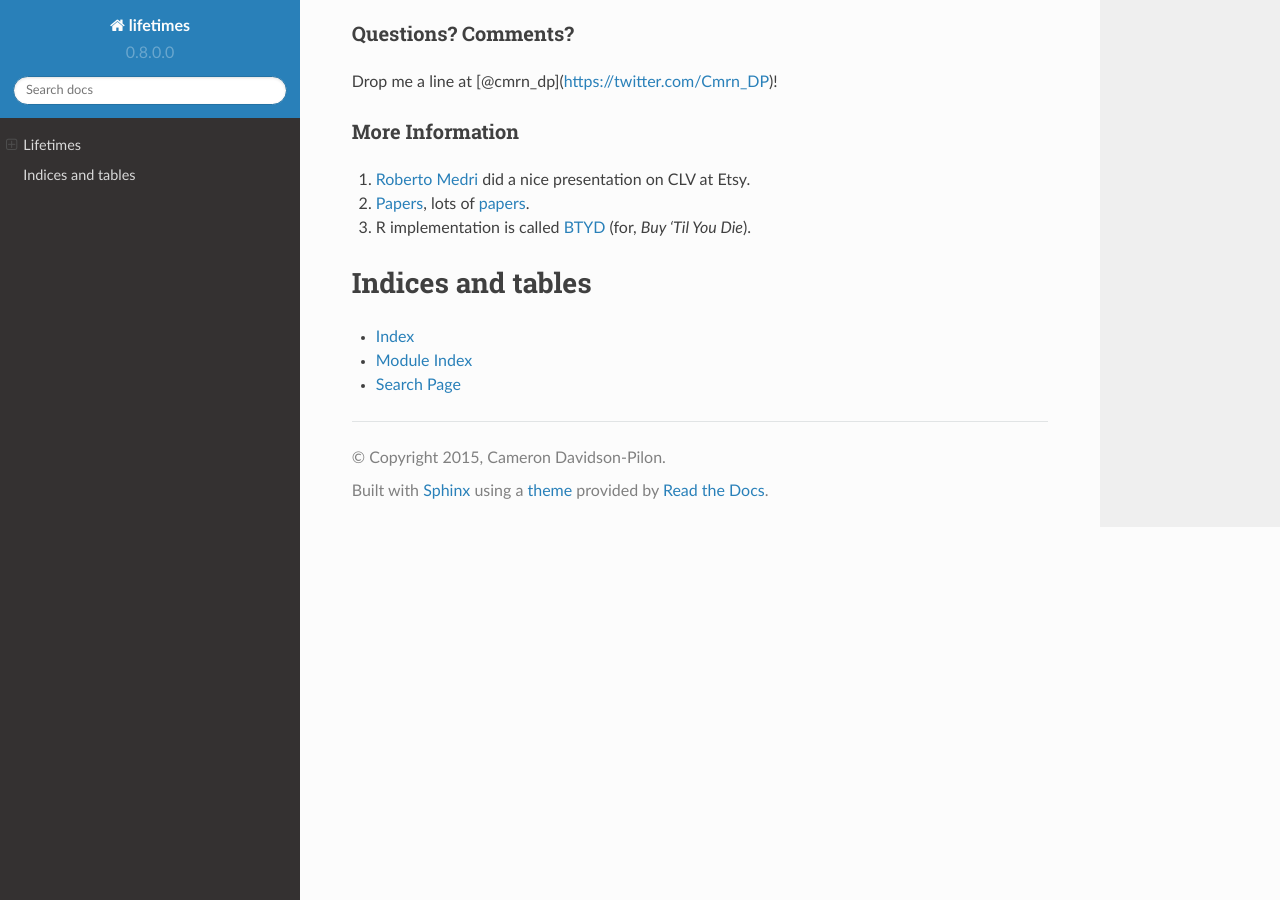
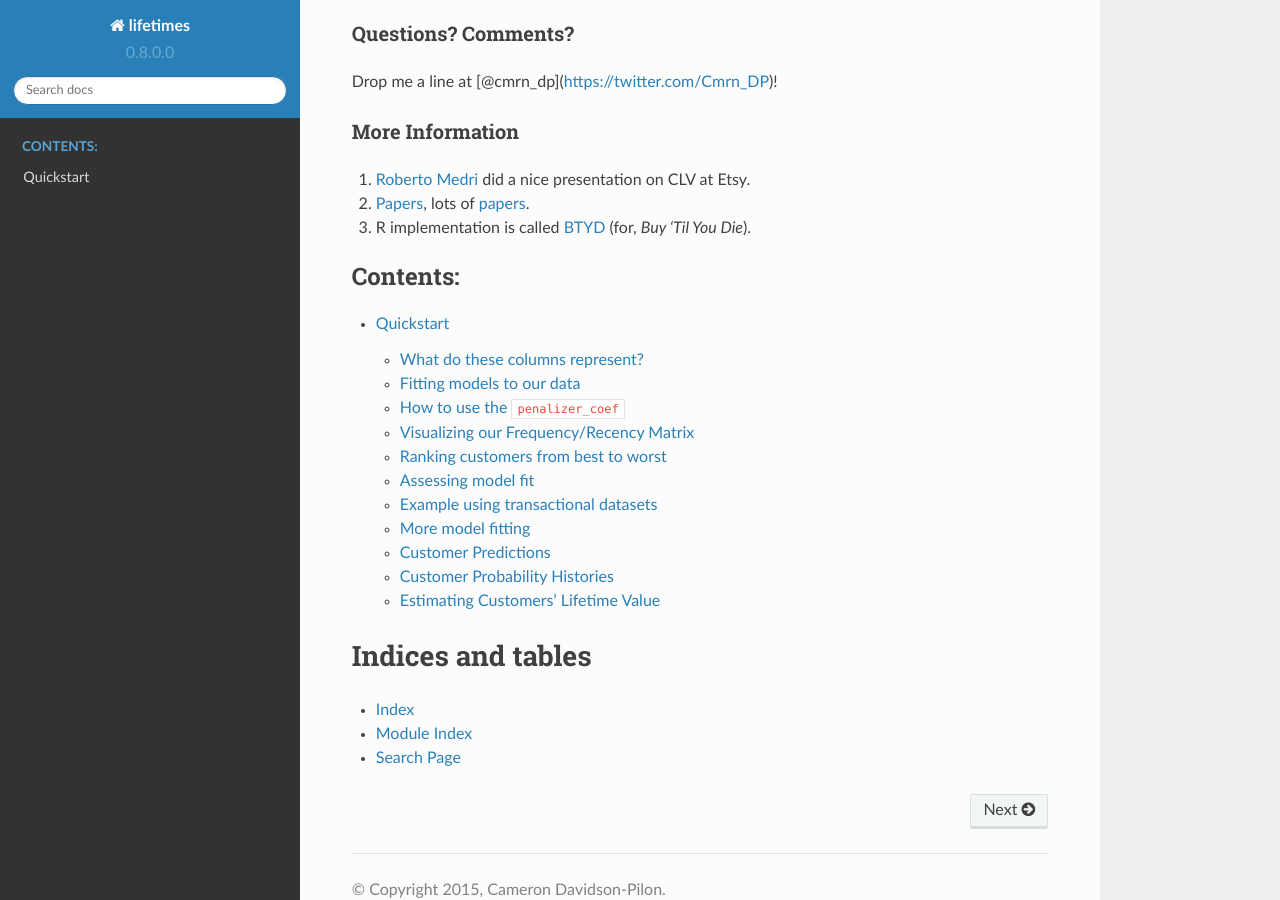
Before and after one commit to CamDavidsonPilon/lifetimes, a Sphinx documentation site: the page built from docs/index.rst, in a window 1280 px wide and 900 px high, scrolled down 1503 px. Built offline with Sphinx 7.4.7 and the Read the Docs theme 2.0.0, drawn with Linux system fonts in a browser that asks for light colours; some of the changed lines change nothing that is shown.

Commit message:
Quickstart is added

```diff
--- /dev/null
+++ b/docs/Quickstart.md
@@ -0,0 +1,295 @@
+## Quickstart
+
+For the following examples, we'll use a dataset from an ecommerce provider to analyze their customers' repeat purchases. The examples below are using the `cdnow_customers.csv` located in the `datasets/` directory.
+
+    from lifetimes.datasets import load_cdnow_summary
+    data = load_cdnow_summary(index_col=[0])
+
+    print(data.head())
+    """
+         frequency   recency      T
+    ID
+    1    2           30.43       38.86
+    2    1            1.71       38.86
+    3    0            0.00       38.86
+    4    0            0.00       38.86
+    5    0            0.00       38.86
+    """
+
+#### What do these columns represent?
+
+- `frequency` represents the number of *repeat* purchases the customer has made. This means that it's one less than the total number of purchases.
+- `T` represents the age of the customer in whatever time units chosen (weekly above). This is equal to the duration between a customer's first purchase and the end of the period under study.
+- `recency` represents the age of the customer when they made their most recent purchases. This is equal to the duration between a customer's first purchase and their latest purchase. (Thus if they have made only 1 purchase, the recency is 0.)
+
+If your data is not in the format (very common), there are [utility functions](#example-using-transactional-datasets) in lifetimes to transform your data to look like this.
+
+#### Fitting models to our data
+
+We'll use the **BG/NBD model** first. Interested in the model? See this [nice paper here](http://mktg.uni-svishtov.bg/ivm/resources/Counting_Your_Customers.pdf).
+
+    from lifetimes import BetaGeoFitter
+
+    # similar API to scikit-learn and lifelines.
+    bgf = BetaGeoFitter(penalizer_coef=0.0)
+    bgf.fit(data['frequency'], data['recency'], data['T'])
+    print(bgf)
+    """
+    <lifetimes.BetaGeoFitter: fitted with 2357 subjects, a: 0.79, alpha: 4.41, b: 2.43, r: 0.24>
+    """
+
+After fitting, we have lots of nice methods and properties attached to the fitter object.
+
+#### How to use the `penalizer_coef`
+
+For small samples sizes, the parameters can get implausibly large, so by adding a positive `penalizer_coef` to the call to `fit`, we can control how large these parameters can be. In typical applications, penalizers on the order of 0.001 to 0.1 are effective. See this [blog article](https://dataorigami.net/blogs/napkin-folding/a-real-life-mistake-i-made-about-penalizer-terms) for more on the history of penalizers in lifetimes.
+
+#### Visualizing our Frequency/Recency Matrix
+
+Consider: a customer bought from you every day for three weeks straight, and we haven't heard from them in months. What are the chances they are still "alive"? Pretty small. On the other hand, a customer who historically buys from you once a quarter, and bought last quarter, is likely still alive. We can visualize this relationship using the **Frequency/Recency matrix**, which computes the expected number of transactions a artifical customer is to make in the next time period, given his or her recency (age at last purchase) and frequency (the number of repeat transactions he or she has made).
+
+    from lifetimes.plotting import plot_frequency_recency_matrix
+
+    plot_frequency_recency_matrix(bgf)
+
+![fr_matrix](http://imgur.com/Rw8PGcq.png)
+
+
+We can see that if a customer has bought 25 times from you, and their lastest purchase was when they were 35 weeks old (given the individual is 35 weeks old), then they are your best customer (bottom-right). Your coldest customers are those that are in the top-right corner: they bought a lot quickly, and we haven't seen them in weeks.
+
+There's also that beautiful "tail" around (5,25). That represents the customer who buys infrequently, but we've seen him or her recently, so they *might* buy again - we're not sure if they are dead or just between purchases.
+
+Another interesting matrix to look at is the probability of still being *alive*:
+
+    from lifetimes.plotting import plot_probability_alive_matrix
+
+    plot_probability_alive_matrix(bgf)
+
+![prob](http://imgur.com/di6MTic.png)
+
+#### Ranking customers from best to worst
+
+Let's return to our customers and rank them from "highest expected purchases in the next period" to lowest. Models expose a method that will predict a customer's expected purchases in the next period using their history.
+
+    t = 1
+    data['predicted_purchases'] = bgf.conditional_expected_number_of_purchases_up_to_time(t, data['frequency'], data['recency'], data['T'])
+    data.sort_values(by='predicted_purchases').tail(5)
+    """
+           frequency  recency      T        predicted_purchases
+    ID
+    509   18          35.14        35.86    0.424877
+    841   19          34.00        34.14    0.474738
+    1981  17          28.43        28.86    0.486526
+    157   29          37.71        38.00    0.662396
+    1516  26          30.86        31.00    0.710623
+    """
+
+Great, we can see that the customer who has made 26 purchases, and bought very recently from us, is probably going to buy again in the next period.
+
+#### Assessing model fit
+
+Ok, we can predict and we can visualize our customers' behaviour, but is our model correct? There are a few ways to assess the model's correctness. The first is to compare your data versus artifical data simulated with your fitted model's parameters.
+
+    from lifetimes.plotting import plot_period_transactions
+    plot_period_transactions(bgf)
+
+![model_fit_1](http://imgur.com/qlE4LDU.png)
+
+We can see that our actual data and our simulated data line up well. This proves that our model doesn't suck.
+
+#### Example using transactional datasets
+
+Most often, the dataset you have at hand will be at the transaction level. Lifetimes has some utility functions to transform that transactional data (one row per purchase) into summary data (a frequency, recency and age dataset).
+
+    from lifetimes.datasets import load_transaction_data
+    from lifetimes.utils import summary_data_from_transaction_data
+
+    transaction_data = load_transaction_data()
+    print(transaction_data.head())
+    """
+                      date  id
+    0  2014-03-08 00:00:00   0
+    1  2014-05-21 00:00:00   1
+    2  2014-03-14 00:00:00   2
+    3  2014-04-09 00:00:00   2
+    4  2014-05-21 00:00:00   2
+    """
+
+    summary = summary_data_from_transaction_data(transaction_data, 'id', 'date', observation_period_end='2014-12-31')
+
+    print(summary.head())
+    """
+    frequency  recency      T
+    id
+    0         0.0      0.0  298.0
+    1         0.0      0.0  224.0
+    2         6.0    142.0  292.0
+    3         0.0      0.0  147.0
+    4         2.0      9.0  183.0
+    """
+
+    bgf.fit(summary['frequency'], summary['recency'], summary['T'])
+    # <lifetimes.BetaGeoFitter: fitted with 5000 subjects, a: 1.85, alpha: 1.86, b: 3.18, r: 0.16>
+
+#### More model fitting
+
+With transactional data, we can partition the dataset into a calibration period dataset and a holdout dataset. This is important as we want to test how our model performs on data not yet seen (think cross-validation in standard machine learning literature). Lifetimes has a function to partition our dataset like this:
+
+    from lifetimes.utils import calibration_and_holdout_data
+
+    summary_cal_holdout = calibration_and_holdout_data(transaction_data, 'id', 'date',
+                                            calibration_period_end='2014-09-01',
+                                            observation_period_end='2014-12-31' )
+    print(summary_cal_holdout.head())
+    """
+        frequency_cal  recency_cal  T_cal  frequency_holdout  duration_holdout
+    id
+    0             0.0          0.0  177.0                0.0               121
+    1             0.0          0.0  103.0                0.0               121
+    2             6.0        142.0  171.0                0.0               121
+    3             0.0          0.0   26.0                0.0               121
+    4             2.0          9.0   62.0                0.0               121
+    """
+
+With this dataset, we can perform fitting on the `_cal` columns, and test on the `_holdout` columns:
+
+    from lifetimes.plotting import plot_calibration_purchases_vs_holdout_purchases
+
+    bgf.fit(summary_cal_holdout['frequency_cal'], summary_cal_holdout['recency_cal'], summary_cal_holdout['T_cal'])
+    plot_calibration_purchases_vs_holdout_purchases(bgf, summary_cal_holdout)
+
+![holdout](http://imgur.com/LdSEYUwl.png)
+
+#### Customer Predictions
+
+Based on customer history, we can predict what an individuals future purchases might look like:
+
+    t = 10 #predict purchases in 10 periods
+    individual = summary.iloc[20]
+    # The below function is an alias to `bfg.conditional_expected_number_of_purchases_up_to_time`
+    bgf.predict(t, individual['frequency'], individual['recency'], individual['T'])
+    # 0.0576511
+
+
+### Customer Probability Histories
+
+Given a customer transaction history, we can calculate their historical probability of being alive, according to
+our trained model. For example:
+
+    from lifetimes.plotting import plot_history_alive
+
+    id = 35
+    days_since_birth = 200
+    sp_trans = transaction_data.loc[transaction_data['id'] == id]
+    plot_history_alive(bgf, days_since_birth, sp_trans, 'date')
+
+![history](http://i.imgur.com/y45tum4.png)
+
+### Estimating Customers' Lifetime Value
+
+For this whole time we didn't take into account the economic value of each transaction and we focused mainly on
+transactions' occurrences. To estimate this we can use the Gamma-Gamma submodel. But first we need to create summary data
+from transactional data also containing economic values for each transaction (i.e. profits or revenues).
+
+    from lifetimes.datasets import load_cdnow_summary_data_with_monetary_value
+
+    summary_with_money_value = load_cdnow_summary_data_with_monetary_value()
+    summary_with_money_value.head()
+    returning_customers_summary = summary_with_money_value[summary_with_money_value['frequency']>0]
+
+    print(returning_customers_summary.head())
+    """
+                 frequency  recency      T  monetary_value
+    customer_id
+    1                    2    30.43  38.86           22.35
+    2                    1     1.71  38.86           11.77
+    6                    7    29.43  38.86           73.74
+    7                    1     5.00  38.86           11.77
+    9                    2    35.71  38.86           25.55
+    """
+
+#### The Gamma-Gamma model and the independence assumption
+The model we are going to use to estimate the CLV for our userbase is called the Gamma-Gamma submodel,
+which relies upon an important assumption. The Gamma-Gamma submodel, in fact, assumes that there is no
+relationship between the monetary value and the purchase frequency. In practice we need to check whether
+the Pearson correlation between the two vectors is close to 0 in order to use this model.
+
+    returning_customers_summary[['monetary_value', 'frequency']].corr()
+    """
+                    monetary_value  frequency
+    monetary_value        1.000000   0.113884
+    frequency             0.113884   1.000000
+    """
+
+At this point we can train our Gamma-Gamma submodel and predict the conditional, expected average lifetime value of our customers.
+
+    from lifetimes import GammaGammaFitter
+
+    ggf = GammaGammaFitter(penalizer_coef = 0)
+    ggf.fit(returning_customers_summary['frequency'],
+            returning_customers_summary['monetary_value'])
+    print(ggf)
+    """
+    <lifetimes.GammaGammaFitter: fitted with 946 subjects, p: 6.25, q: 3.74, v: 15.45>
+    """
+
+We can now estimate the average transaction value:
+
+    print(ggf.conditional_expected_average_profit(
+            summary_with_money_value['frequency'],
+            summary_with_money_value['monetary_value']
+        ).head(10))
+    """
+    customer_id
+    1     24.658619
+    2     18.911489
+    3     35.170981
+    4     35.170981
+    5     35.170981
+    6     71.462843
+    7     18.911489
+    8     35.170981
+    9     27.282408
+    10    35.170981
+    dtype: float64
+    """
+
+    print("Expected conditional average profit: %s, Average profit: %s" % (
+        ggf.conditional_expected_average_profit(
+            summary_with_money_value['frequency'],
+            summary_with_money_value['monetary_value']
+        ).mean(),
+        summary_with_money_value[summary_with_money_value['frequency']>0]['monetary_value'].mean()
+    ))
+    """
+    Expected conditional average profit: 35.2529588256, Average profit: 35.078551797
+    """
+
+While for computing the total CLV using the DCF method (https://en.wikipedia.org/wiki/Discounted_cash_flow) adjusting for cost of capital:
+
+    # refit the BG model to the summary_with_money_value dataset
+    bgf.fit(summary_with_money_value['frequency'], summary_with_money_value['recency'], summary_with_money_value['T'])
+
+    print(ggf.customer_lifetime_value(
+        bgf, #the model to use to predict the number of future transactions
+        summary_with_money_value['frequency'],
+        summary_with_money_value['recency'],
+        summary_with_money_value['T'],
+        summary_with_money_value['monetary_value'],
+        time=12, # months
+        discount_rate=0.01 # monthly discount rate ~ 12.7% annually
+    ).head(10))
+    """
+    customer_id
+    1      140.096211
+    2       18.943467
+    3       38.180574
+    4       38.180574
+    5       38.180574
+    6     1003.868107
+    7       28.109683
+    8       38.180574
+    9      167.418216
+    10      38.180574
+    Name: clv, dtype: float64
+    """
--- a/docs/index.rst
+++ b/docs/index.rst
@@ -11,6 +11,8 @@
    :maxdepth: 2
    :caption: Contents:
 
+   Quickstart
+
 
 Indices and tables
 ==================
```
